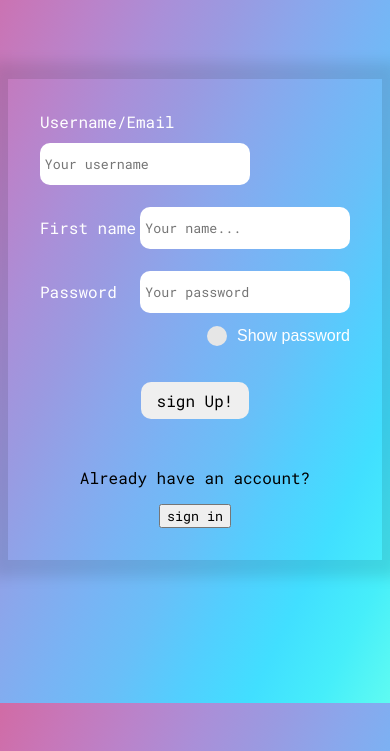
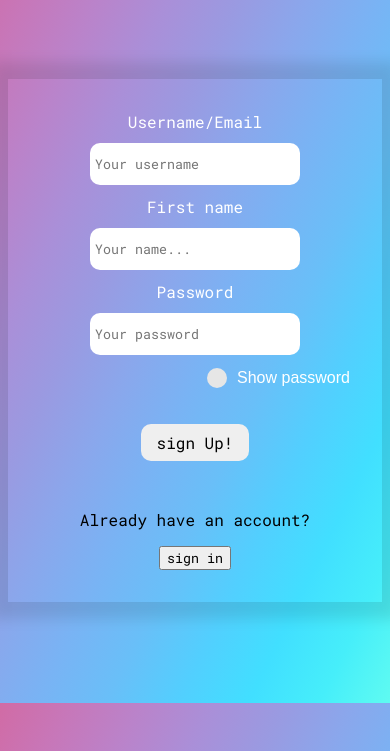
Before and after one commit to Aleopaa/frontend_raad_project, a website: page pages/login.html in a window 390 px wide. Both pictures are taken after a click on the button "signup". Shown: the part 93-844 px from the top of the page. Drawn offline with Linux system fonts and the light colour scheme.

Commit message:
fixed login styling ffor mobile

```diff
--- a/css/login.css
+++ b/css/login.css
@@ -191,6 +191,11 @@ form {
     #mobile-new-line {
         display: block;
     }
+
+    .signup-form {
+        display: flex;
+        flex-direction: column;
+    }
 }
 
 /* ****************** custom checkbox ****************** */
```
